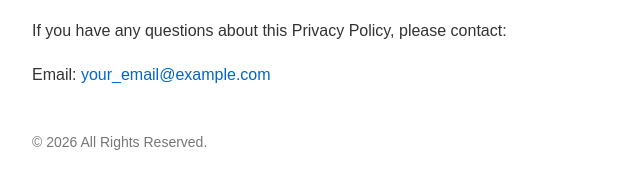
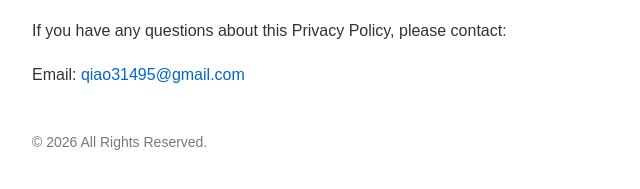
Before and after one commit to HuangHunterPlus/haiba_private, a plain HTML site: page index.html in a window 1280 px wide. Shown: the part 1216-1405 px from the top of the page, 198-838 px from the left. Drawn offline with Linux system fonts and the light colour scheme.

Commit message:
Update index.html
modify emil

```diff
--- a/index.html
+++ b/index.html
@@ -106,7 +106,7 @@ If you have any questions about this Privacy Policy, please contact:
 
 <p>
 Email:
-<a href="mailto:qiao31495@gmail.com">your_email@example.com</a>
+<a href="mailto:qiao31495@gmail.com">qiao31495@gmail.com</a>
 </p>
 
 <footer>
```
